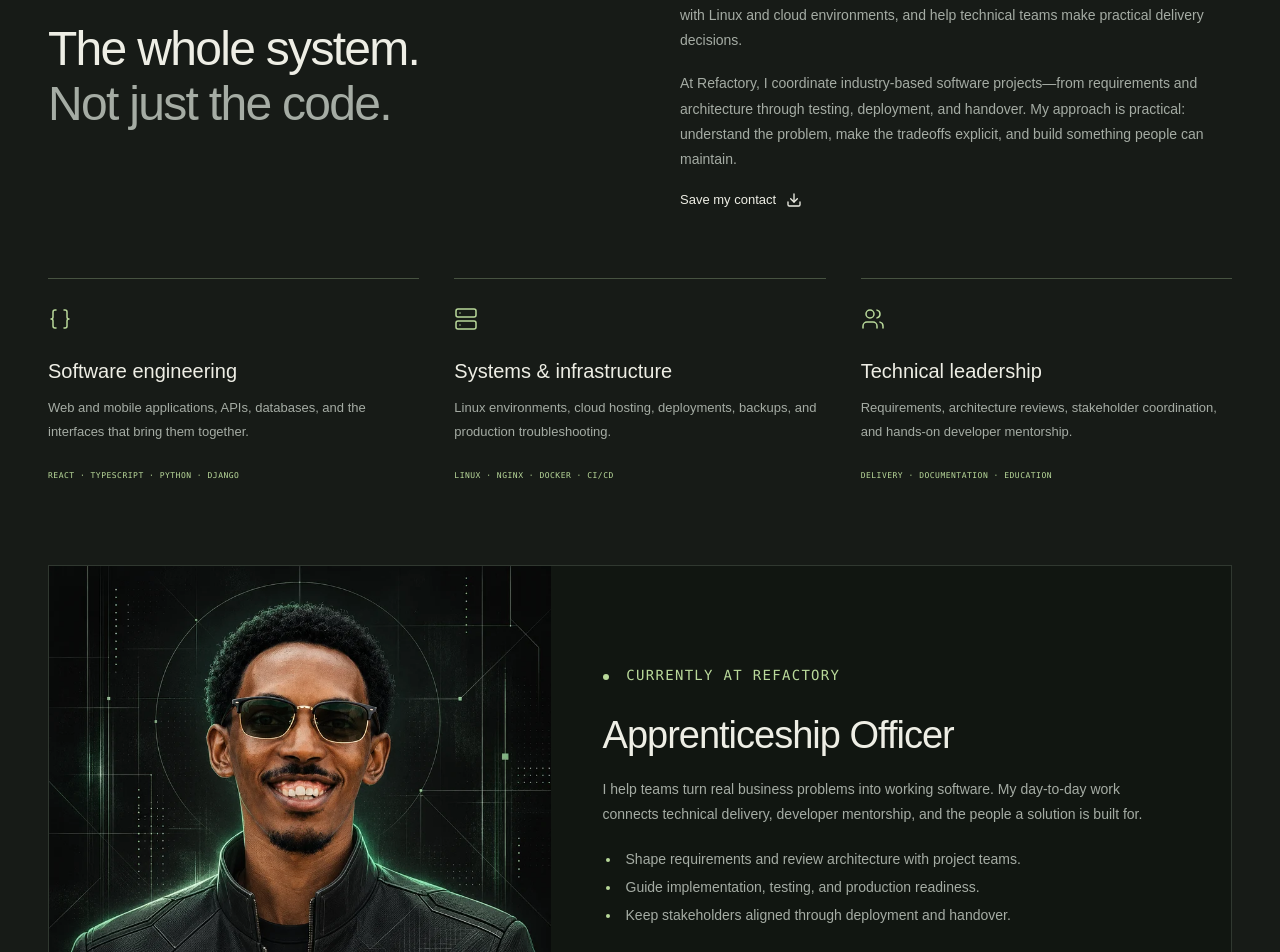
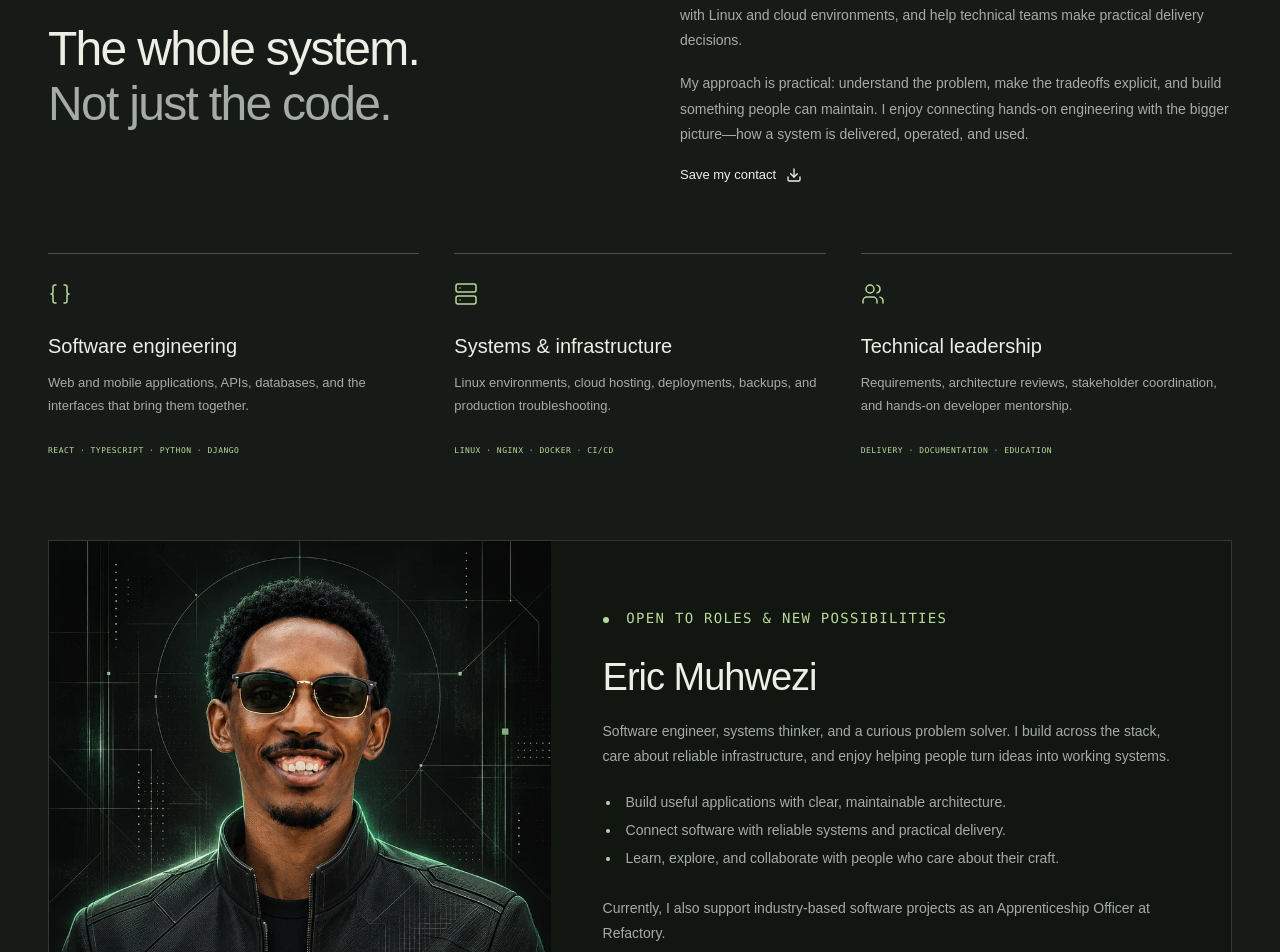
Before and after one commit to ericmuh/ericmuh, a Next.js app: page / in a window 1280 px wide. Shown: the part 1848-2800 px from the top of the page. Built offline with nearby package versions, Linux system fonts and the light colour scheme.

Commit message:
fix(profile): center personal identity and openness to new roles

```diff
--- a/app/page.tsx
+++ b/app/page.tsx
@@ -30,7 +30,8 @@ export default function Home() {
           </h1>
           <p className="hero-description">
             I’m Eric Muhwezi. I connect engineering, infrastructure, and people to turn complex
-            requirements into software that works in the real world.
+            requirements into software that works in the real world. I’m open to new roles and
+            exploring opportunities to build useful things with thoughtful teams.
           </p>
           <div className="hero-actions">
             <a className="button primary" href="#projects">
@@ -167,10 +168,9 @@ export default function Home() {
                 make practical delivery decisions.
               </p>
               <p>
-                At Refactory, I coordinate industry-based software projects—from requirements and
-                architecture through testing, deployment, and handover. My approach is practical:
-                understand the problem, make the tradeoffs explicit, and build something people can
-                maintain.
+                My approach is practical: understand the problem, make the tradeoffs explicit,
+                and build something people can maintain. I enjoy connecting hands-on engineering
+                with the bigger picture—how a system is delivered, operated, and used.
               </p>
               <a className="text-link" href="/eric-muhwezi-contact.vcf" download>
                 Save my contact <Download size={16} />
@@ -212,15 +212,16 @@ export default function Home() {
               <span className="portrait-caption mono">ERIC MUH / HUMAN BEHIND THE SYSTEMS</span>
             </div>
             <div className="current-role-copy">
-              <p className="eyebrow"><span className="status-dot" /> CURRENTLY AT REFACTORY</p>
-              <h3>Apprenticeship Officer</h3>
-              <p>I help teams turn real business problems into working software. My day-to-day work connects technical delivery, developer mentorship, and the people a solution is built for.</p>
+              <p className="eyebrow"><span className="status-dot" /> OPEN TO ROLES & NEW POSSIBILITIES</p>
+              <h3>Eric Muhwezi</h3>
+              <p>Software engineer, systems thinker, and a curious problem solver. I build across the stack, care about reliable infrastructure, and enjoy helping people turn ideas into working systems.</p>
               <ul>
-                <li>Shape requirements and review architecture with project teams.</li>
-                <li>Guide implementation, testing, and production readiness.</li>
-                <li>Keep stakeholders aligned through deployment and handover.</li>
+                <li>Build useful applications with clear, maintainable architecture.</li>
+                <li>Connect software with reliable systems and practical delivery.</li>
+                <li>Learn, explore, and collaborate with people who care about their craft.</li>
               </ul>
-              <a className="text-link" href="mailto:ericmhwz@gmail.com">Talk about working together <ArrowUpRight size={16} /></a>
+              <p>Currently, I also support industry-based software projects as an Apprenticeship Officer at Refactory.</p>
+              <a className="text-link" href="mailto:ericmhwz@gmail.com">Explore an opportunity <ArrowUpRight size={16} /></a>
             </div>
           </div>
         </div>
```
Also changed, not shown: 2 other files (tests, documents, lock files or other folders).
